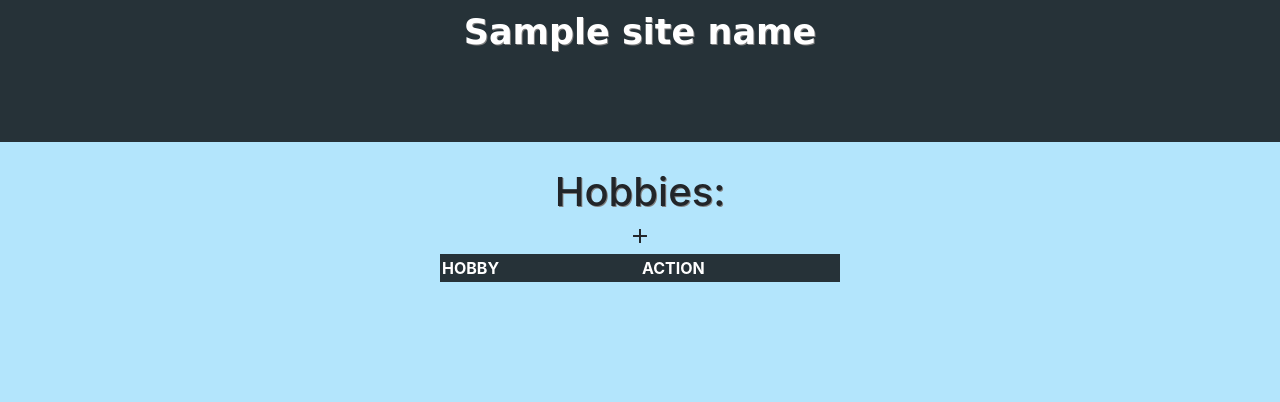
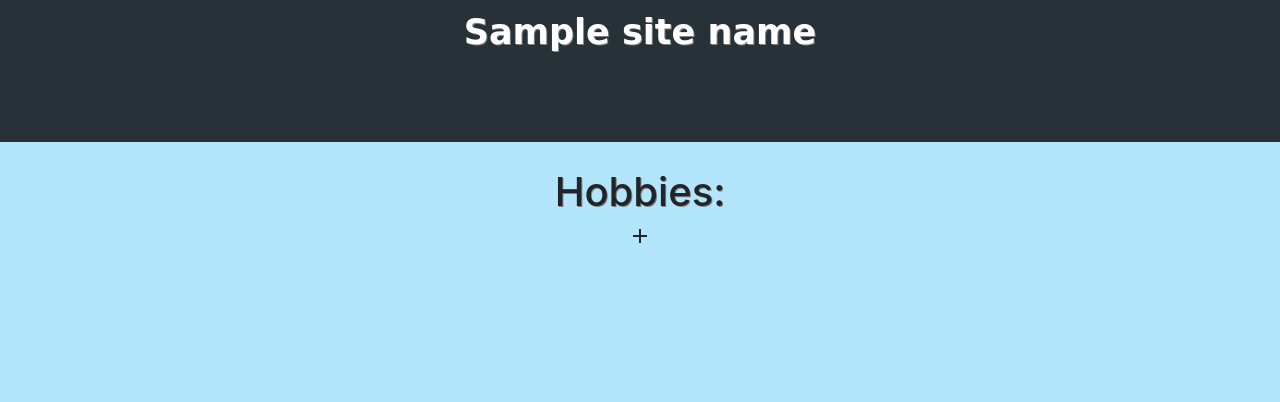
Before and after one commit to kapilpau/matchingsite, a Django app: template matchingapp/templates/matchingapp/admin.html in a window 1280 px wide. Shown: the top 402 px of the page. Run offline with Django 3.2, Linux system fonts and the light colour scheme; tables that the repository leaves empty hold one stand-in row (values such as "Sample post"); the template is opened without the code that fills it: values that come from a table or form of the project are taken from there, most other values are stand-ins (such as "Sample title", 1, 10 or a date in 2020); lists and menus that the app fills with data are empty; some libraries are stand-ins or nearby versions.

Commit message:
Administartor Page Improvements
Hobby cards instead of table

```diff
--- a/matchingapp/static/matchingapp/js/admin.js
+++ b/matchingapp/static/matchingapp/js/admin.js
@@ -8,10 +8,14 @@ $(document).ready(function (e) {
         success: function (data) {
             $.each(JSON.parse(data), function (i, item) {
                 let html = "";
-                html += "<tr id='" + item.pk + "'>";
-                html += "<td id='" + item.pk + "-name'>"+item.fields.name+"</td>";
-                html += "<td id='" + item.pk + "-icons'><i class='material-icons' title='delete' onclick='doDelete("+item.pk+")'>clear</i></td>";
-                html += "</tr>";
+                html += "<div id='" + item.pk + "' align='center' style='margin: 0 auto'>";
+                html += "<div class='card' style='width: 15rem;'>";
+                html += "<div class='card-body'>";
+                html += "<div id='" + item.pk + "-name'>"+item.fields.name+"</div>";
+                html += "<div id='" + item.pk + "-icons'><i class='material-icons' title='delete' onclick='doDelete("+item.pk+")'>clear</i></div>";
+                html += "</div>";
+                html += "</div>";
+                html += "</div>";
                 $('#product-table').append(html);
             });
         },
--- a/matchingapp/templates/matchingapp/admin.html
+++ b/matchingapp/templates/matchingapp/admin.html
@@ -16,11 +16,7 @@
         <input type="button" id="addItemFormSubmit" onclick="doAdd()" value="Add">
         <input type="button" onclick="hideForm()" value="Cancel">
     </div>
-    <table id="product-table">
-        <tr>
-            <th class="profileLabel">Hobby</th>
-            <th class="profileLabel">Action</th>
-        </tr>
-    </table>
+    <div id="product-table">
+    </div>
     </div>
 {% endblock %}
```
